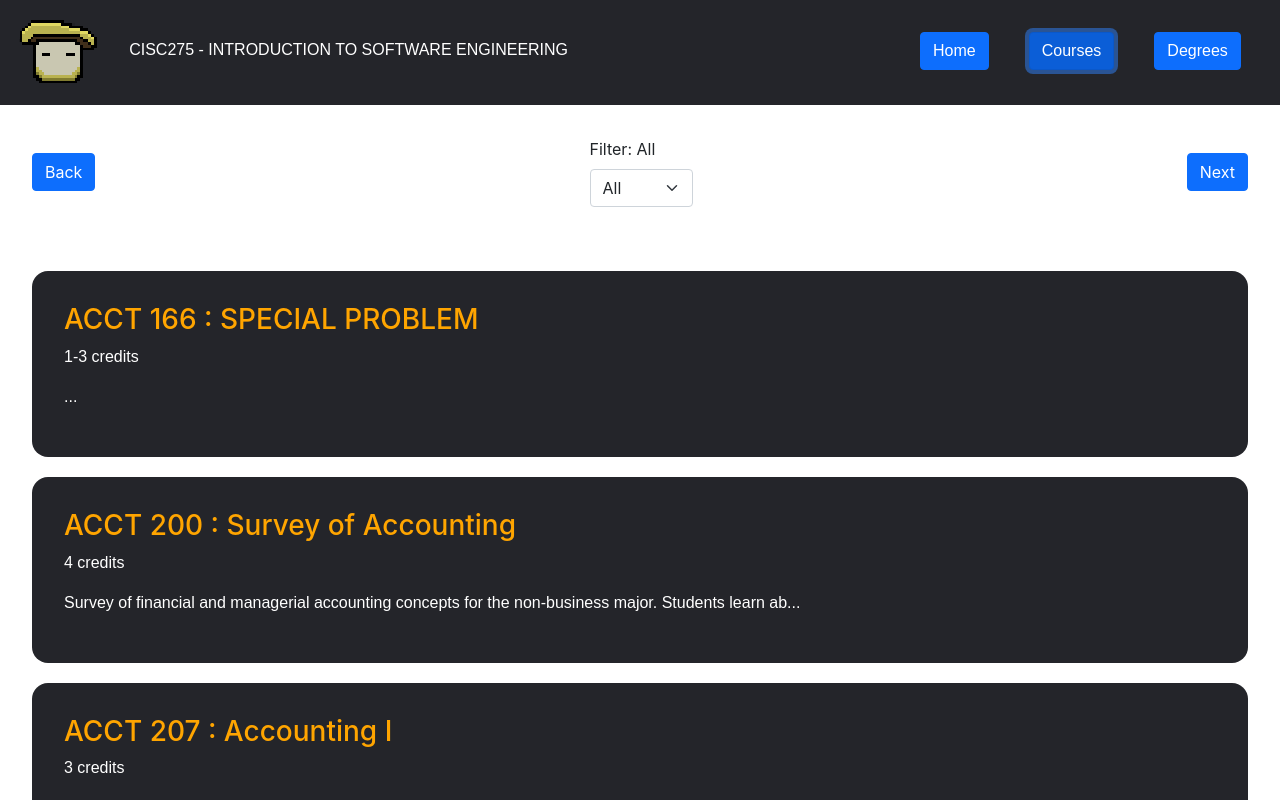
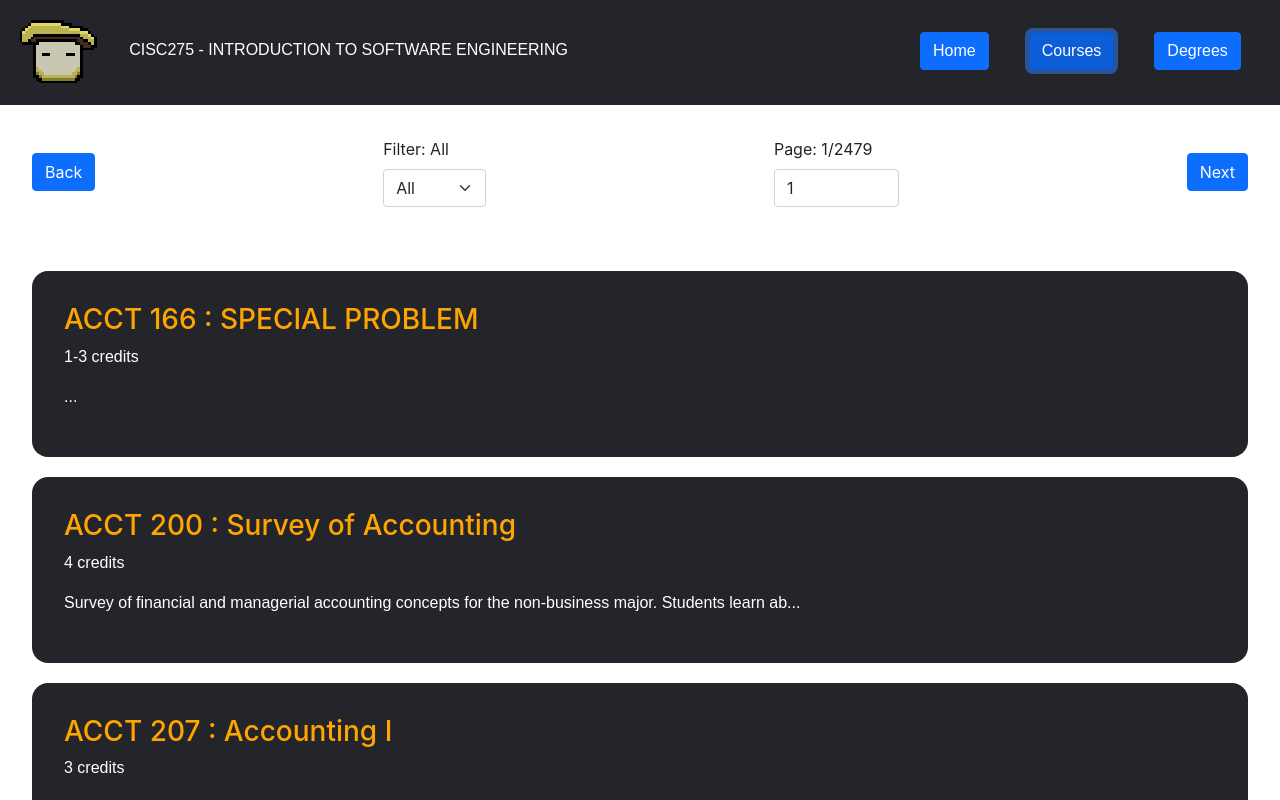
Before and after one commit to CISC275123/Final-Project, a React (Create React App) app: page / in a window 1280 px wide. Both pictures are taken after a click on the button "Courses". Shown: the top 800 px of the page. Built offline with nearby package versions, Linux system fonts and the light colour scheme.

Commit message:
Added page selection to course view.

```diff
--- a/src/App.css
+++ b/src/App.css
@@ -71,7 +71,6 @@ footer {
     color: white;
     margin-top: auto;
 }
-
 @media only screen and (max-width: 420px) {
     nav {
         display: inline-block;
--- a/src/App.tsx
+++ b/src/App.tsx
@@ -39,10 +39,13 @@ function App(): JSX.Element {
     // Index used to scroll through the display of courses
     const [currIndex, setIndex] = useState<number>(0);
 
-    // VAR used to track course department filter
+    // VARs used to track course department filter
     const [departmentFilter, setDepartmentFilter] = useState<string>("All");
     const [departments, setDepartments] = useState<string[]>(["All"]);
     const [filteredList, setFilteredList] = useState<Course[]>([]);
+
+    // VAR used to track what page in courses list the user is viewing
+    const [currentPage, setCurrentPage] = useState<number>(1);
 
     // Creates global list of ALL courses in the catalog json.
     useEffect(() => {
@@ -269,6 +272,17 @@ function App(): JSX.Element {
             )
         );
         setIndex(0);
+        setCurrentPage(1);
+    }
+
+    function changePage(page: number) {
+        const newIndex = (page - 1) * NUM_COURSES_DISPLAYED;
+        setIndex(newIndex);
+    }
+
+    function updateIndex(indx: number) {
+        setIndex(indx);
+        setCurrentPage(indx / NUM_COURSES_DISPLAYED + 1);
     }
 
     return (
@@ -339,8 +353,8 @@ function App(): JSX.Element {
                 <Button
                     onClick={() =>
                         currIndex > 0
-                            ? setIndex(currIndex - NUM_COURSES_DISPLAYED)
-                            : setIndex(currIndex)
+                            ? updateIndex(currIndex - NUM_COURSES_DISPLAYED)
+                            : updateIndex(currIndex)
                     }
                 >
                     Back
@@ -358,11 +372,29 @@ function App(): JSX.Element {
                         ))}
                     </Form.Select>
                 </Form.Group>
+                <Form.Group controlId="formSetPage">
+                    <Form.Label>
+                        Page: {currentPage}/
+                        {Math.ceil(filteredList.length / NUM_COURSES_DISPLAYED)}
+                    </Form.Label>
+                    <Form.Control
+                        type="number"
+                        value={currentPage}
+                        min={1}
+                        max={Math.ceil(
+                            filteredList.length / NUM_COURSES_DISPLAYED
+                        )}
+                        onChange={(e) => {
+                            setCurrentPage(parseInt(e.target.value));
+                            changePage(parseInt(e.target.value));
+                        }}
+                    ></Form.Control>
+                </Form.Group>
                 <Button
                     onClick={() =>
                         currIndex < filteredList.length - NUM_COURSES_DISPLAYED
-                            ? setIndex(currIndex + NUM_COURSES_DISPLAYED)
-                            : setIndex(currIndex)
+                            ? updateIndex(currIndex + NUM_COURSES_DISPLAYED)
+                            : updateIndex(currIndex)
                     }
                 >
                     Next
```
